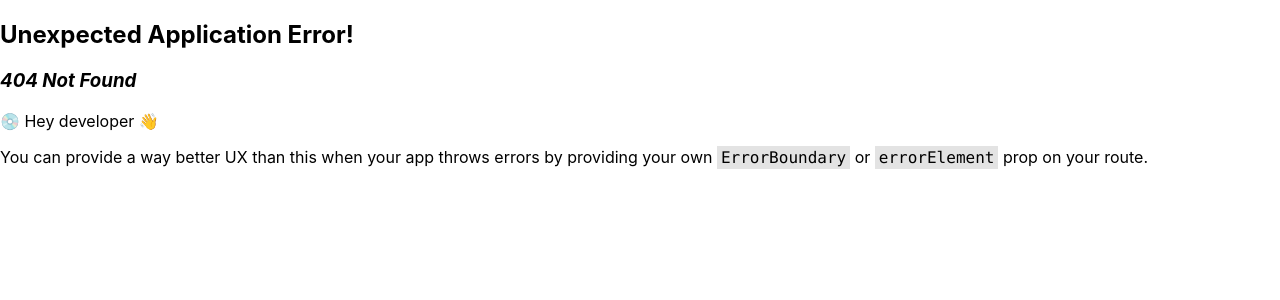
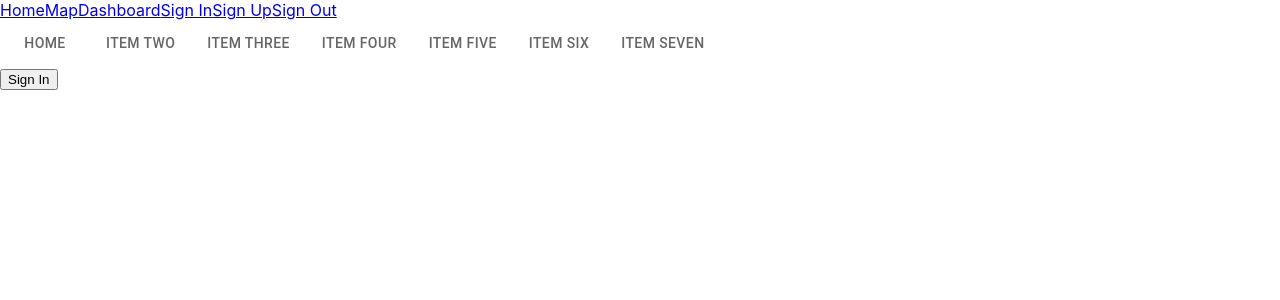
Before and after one commit to ivanovx/ProjectX, a React (Create React App) app in the folder frontend/: page /user/signin in a window 1280 px wide. Before the commit this address had no page. Shown: the top 300 px of the page. Built offline with nearby package versions, Linux system fonts and the light colour scheme.

Commit message:
add formik and yup, create views

```diff
--- a/frontend/package.json
+++ b/frontend/package.json
@@ -15,12 +15,14 @@
     "@types/react": "^18.2.5",
     "@types/react-dom": "^18.2.3",
     "axios": "^1.4.0",
+    "formik": "^2.2.9",
     "react": "^18.2.0",
     "react-dom": "^18.2.0",
     "react-router-dom": "^6.11.1",
     "react-scripts": "5.0.1",
     "typescript": "^4.9.5",
-    "web-vitals": "^2.1.4"
+    "web-vitals": "^2.1.4",
+    "yup": "^1.1.1"
   },
   "scripts": {
     "start": "react-scripts start",
--- a/frontend/src/App.tsx
+++ b/frontend/src/App.tsx
@@ -1,13 +1,15 @@
 import React from 'react';
 import { createBrowserRouter, RouterProvider } from "react-router-dom";
 import Layout from './components/Layout';
+import SignIn from './views/SignIn';
 
 const router = createBrowserRouter([
     {
         path: "/",
         element: <Layout />,
         children: [
-            { path: "map", element: <div>Map</div> }
+            { path: "map", element: <div>Map</div> },
+            { path: "user/signin", element: <SignIn /> }
         ]
     }
 ]);
--- a/frontend/src/components/Layout/index.tsx
+++ b/frontend/src/components/Layout/index.tsx
@@ -4,12 +4,7 @@ import { Link, Outlet, useNavigate } from 'react-router-dom';
 import UserService from '../../modules/user-service';
 
 export default function Layout() {
-    React.useEffect(() => {
-        UserService.signIn({
-            email: "csyntax@outlook.com",
-            password: "test"
-        }).then(console.log).catch(console.log)
-    }, []);
+
 
     return (
         <div className="layout">
--- a/frontend/src/modules/apiConfig.ts
+++ b/frontend/src/modules/apiConfig.ts
@@ -1,3 +1,3 @@
-export const API_URL = 'http://127.0.0.1:8080';
+export const API_URL = 'http://localhost:8080';
 export const SIGNIN_URL = `${API_URL}/auth/signin`;
 export const SIGNUP_URL = `${API_URL}/auth/signup`;
--- a/frontend/src/modules/user-service.ts
+++ b/frontend/src/modules/user-service.ts
@@ -15,10 +15,10 @@ type UserSignUp = {
 
 export default class UserService {
     static async signIn(userDetails: UserSignIn) {
-        return HttpService.doPost(SIGNUP_URL, userDetails);
+        return HttpService.doPost(SIGNIN_URL, userDetails);
     }
 
     static async signUp(userDetails: UserSignUp) {
-        return HttpService.doPost(SIGNIN_URL, userDetails);
+        return HttpService.doPost(SIGNUP_URL, userDetails);
     }
 }
--- /dev/null
+++ b/frontend/src/views/SignIn.tsx
@@ -0,0 +1,18 @@
+import React from "react";
+import UserService from "../modules/user-service";
+
+export default function SignIn() {
+
+    const onSignIn = (e: React.SyntheticEvent) => {
+        e.preventDefault();
+
+        UserService.signIn({
+           email: "csyntax@outlook.com",
+           password: "test"
+        }).then(console.log).catch(console.error);
+    }
+
+    return (
+        <button onClick={onSignIn}>Sign In</button>
+    );
+}
```
Also changed, not shown: 1 other file (tests, documents, lock files or other folders).
